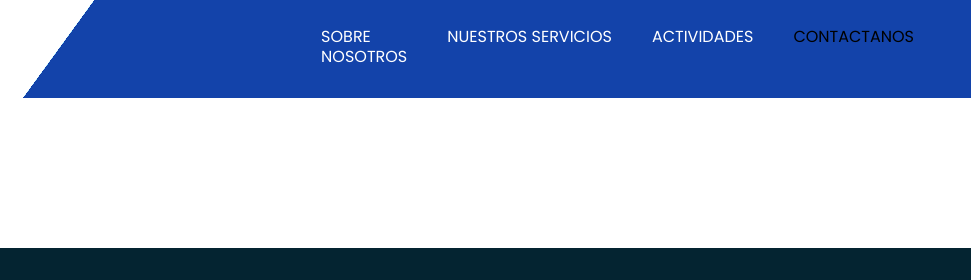
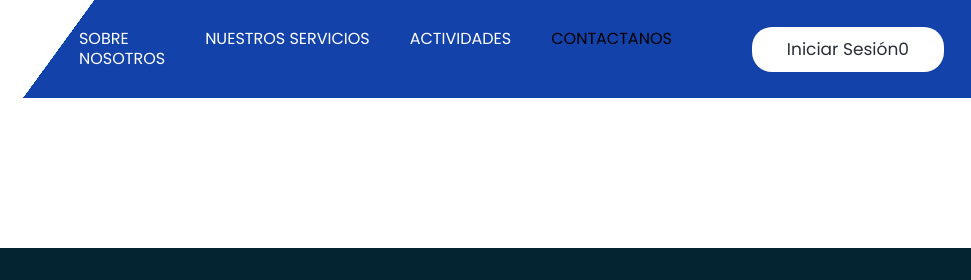
Before and after one commit to MarioZavala2000123/WebCENSC, a plain HTML site: page contact.html in a window 1280 px wide. Shown: the top 280 px of the page, 309-1280 px from the left. Drawn offline with nearby package versions, Linux system fonts and the light colour scheme.

Commit message:
Update contact.html iniciar sesion

```diff
--- a/contact.html
+++ b/contact.html
@@ -74,7 +74,7 @@
                               <a class="nav-link" href="contact.html">Contactanos</a>
                            </li>
                         </ul>
-                        <!-- <div class="sign_btn"><a href="#">Get A Quote</a></div> -->
+                        <div class="sign_btn"><a href="#">Iniciar Sesi&oacute;n0</a></div>
                      </div>
                   </nav>
                </div>
```
